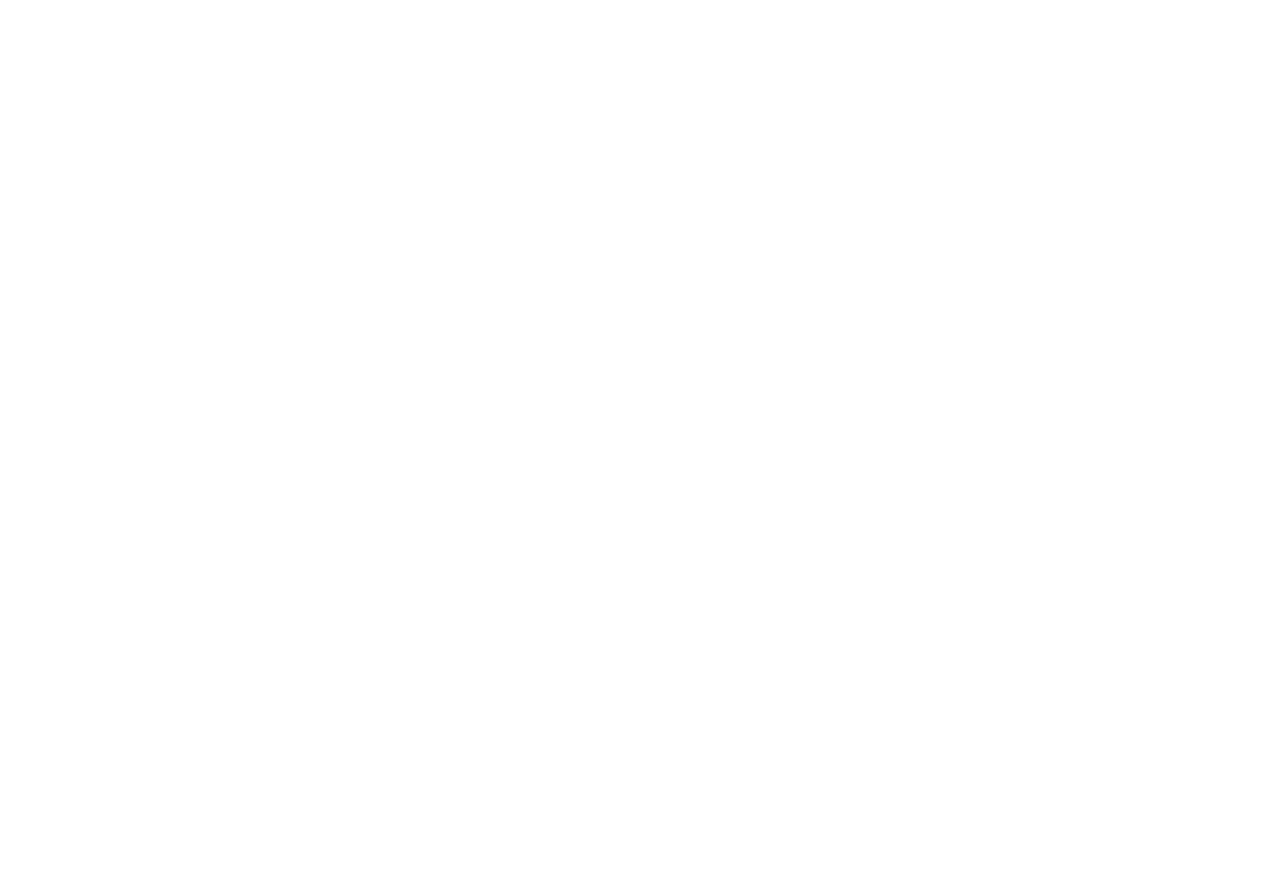
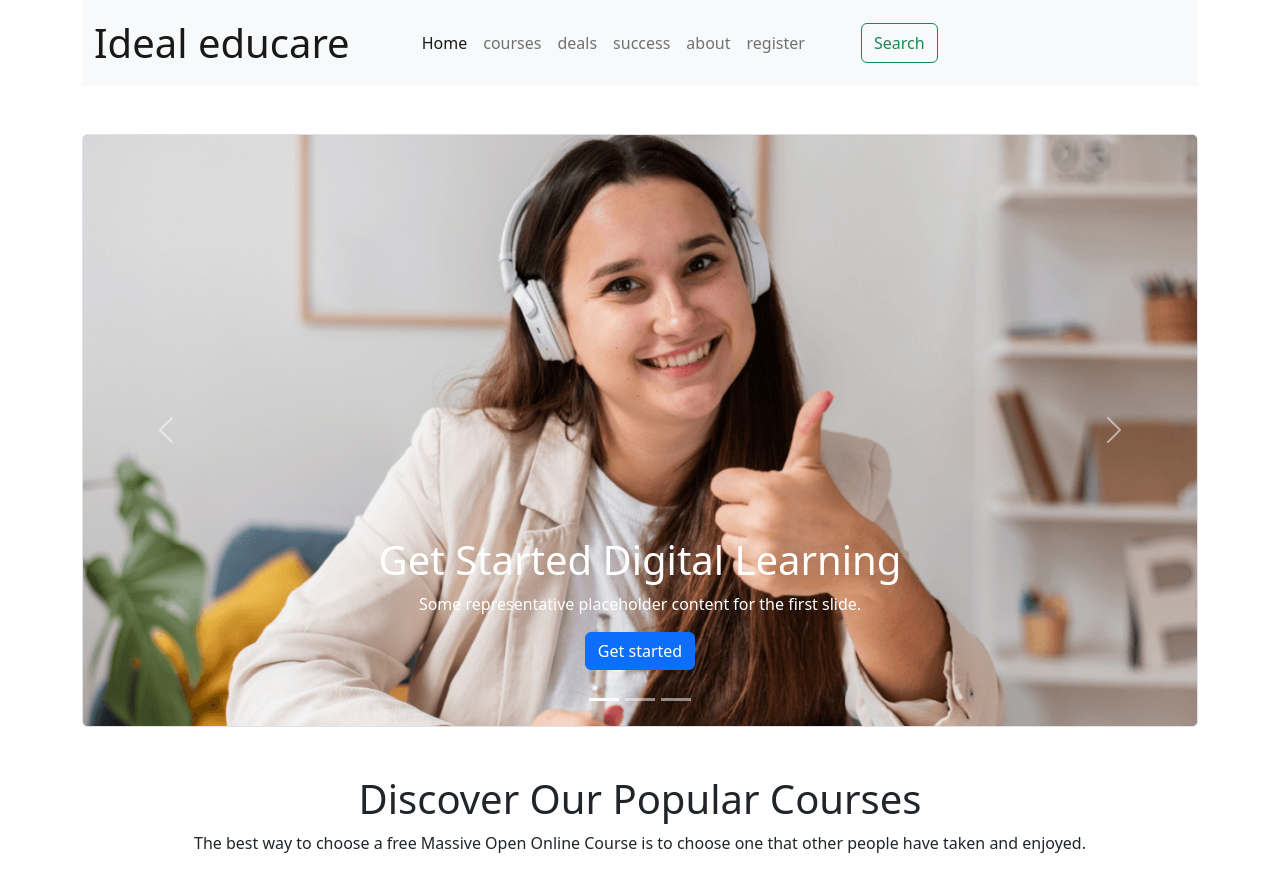
Before and after one commit to rajone1/project-three, a plain HTML site: page index.html in a window 1280 px wide. Before the commit the page ends 800 px from the top, so only its background shows below. Drawn offline with nearby package versions, Linux system fonts and the light colour scheme.

Commit message:
slide add

```diff
--- a/index.html
+++ b/index.html
@@ -4,13 +4,150 @@
     <meta charset="UTF-8" />
     <meta http-equiv="X-UA-Compatible" content="IE=edge" />
     <meta name="viewport" content="width=device-width, initial-scale=1.0" />
-    <title>Document</title>
+    <title>Ideal educare</title>
     <link
       rel="stylesheet"
       href="	https://cdn.jsdelivr.net/npm/bootstrap@5.2.0/dist/css/bootstrap.min.css"
     />
   </head>
   <body>
+    <header class="container">
+      <!-- navbar start -->
+      <nav class="navbar navbar-expand-lg bg-light">
+        <div class="container-fluid">
+          <a class="navbar-brand fs-1 pe-5 " href="#">Ideal educare</a>
+          <button
+            class="navbar-toggler"
+            type="button"
+            data-bs-toggle="collapse"
+            data-bs-target="#navbarSupportedContent"
+            aria-controls="navbarSupportedContent"
+            aria-expanded="false"
+            aria-label="Toggle navigation"
+          >
+            <span class="navbar-toggler-icon"></span>
+          </button>
+          <div class="collapse navbar-collapse" id="navbarSupportedContent">
+            <ul class="navbar-nav me-auto mb-2 mb-lg-0">
+              <li class="nav-item">
+                <a class="nav-link active" aria-current="page" href="#">Home</a>
+              </li>
+              <li class="nav-item">
+                <a class="nav-link" href="#">courses</a>
+              </li>
+
+              <li class="nav-item">
+                <a class="nav-link" href="#">deals</a>
+              </li>
+
+              <li class="nav-item">
+                <a class="nav-link" href="#">success</a>
+              </li>
+
+              <li class="nav-item">
+                <a class="nav-link" href="#">about</a>
+              </li>
+
+              <li class="nav-item">
+                <a class="nav-link" href="#">register</a>
+              </li>
+
+
+                <form class="d-flex ms-auto ps-5" role="search">
+                <button class="btn btn-outline-success "  type="submit">
+                  Search
+                </button>
+              </form>
+
+          </div>
+        </div>
+      </nav>
+      <!-- navbar end -->
+
+      <!-- slide start -->
+<section class="mt-5 mb-5">
+
+    <div id="carouselExampleCaptions" class="carousel slide" data-bs-ride="false">
+        <div class="carousel-indicators ">
+          <button type="button" data-bs-target="#carouselExampleCaptions" data-bs-slide-to="0" class="active" aria-current="true" aria-label="Slide 1"></button>
+          <button type="button" data-bs-target="#carouselExampleCaptions" data-bs-slide-to="1" aria-label="Slide 2"></button>
+          <button type="button" data-bs-target="#carouselExampleCaptions" data-bs-slide-to="2" aria-label="Slide 3"></button>
+        </div>
+        <div class="carousel-inner img-fluid">
+          <div class="carousel-item active border rounded">
+            <img src="images/cover/cover-1.png" class="d-block w-100" alt="...">
+            <div class="carousel-caption d-none d-md-block">
+              <h1>Get Started Digital
+Learning</h1>
+              <p>Some representative placeholder content for the first slide.</p>
+               <div class="m-3">
+            <div class="btn btn-primary">
+    Get started
+
+            </div>
+            </div>
+
+
+            </div>
+          </div>
+          <div class="carousel-item border rounded">
+            <img  src="images/cover/cover-2.jpg" class="d-block w-100" alt="...">
+            <div class="carousel-caption d-none d-md-block ">
+              <h1>Get Started Digital Learning</h1>
+              <p>Some representative placeholder content for the second slide.</p>
+              <div class="m-3">
+                <div class="btn btn-primary">
+        Get started
+
+                </div>
+                </div>
+            </div>
+          </div>
+          <div class="carousel-item border rounded">
+            <img src="images/cover/cover-3.jpg" class="d-block w-100" alt="...">
+            <div class="carousel-caption d-none d-md-block">
+              <h1>Get Started Digital Learning</h1>
+              <p>Some representative placeholder content for the third slide.</p>
+              <div class="m-3">
+                <div class="btn btn-primary">
+        Get started
+
+                </div>
+                </div>
+            </div>
+          </div>
+        </div>
+        <button class="carousel-control-prev" type="button" data-bs-target="#carouselExampleCaptions" data-bs-slide="prev">
+          <span class="carousel-control-prev-icon" aria-hidden="true"></span>
+          <span class="visually-hidden">Previous</span>
+        </button>
+        <button class="carousel-control-next" type="button" data-bs-target="#carouselExampleCaptions" data-bs-slide="next">
+          <span class="carousel-control-next-icon" aria-hidden="true"></span>
+          <span class="visually-hidden">Next</span>
+        </button>
+      </div>
+      <div class="d-flex justify-content-center text-center  mt-5 mb-5 text-wrap ">
+<div class="">
+    <h1>Discover Our Popular
+        Courses</h1>
+        <p>The best way to choose a free Massive Open Online Course  is to choose one that other people have taken and enjoyed.</p></div>
+</div>
+
+</section>
+
+      <!-- slide end -->
+    </header>
+<!-- card section start -->
+
+<main class="container">
+
+
+<section>
+
+</section>
+</main>
+    <!-- card section start -->
+
     <script src="	https://cdn.jsdelivr.net/npm/bootstrap@5.2.0/dist/js/bootstrap.bundle.min.js"></script>
   </body>
 </html>
```
Also changed, not shown: images/cover/cover-2.jpg.
